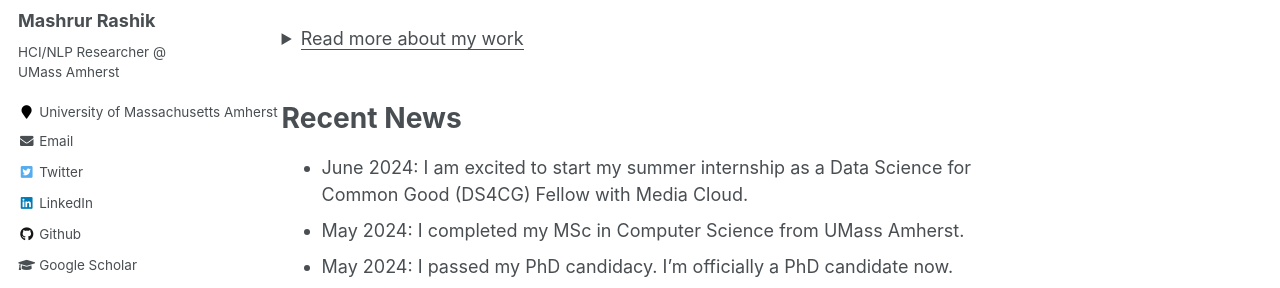
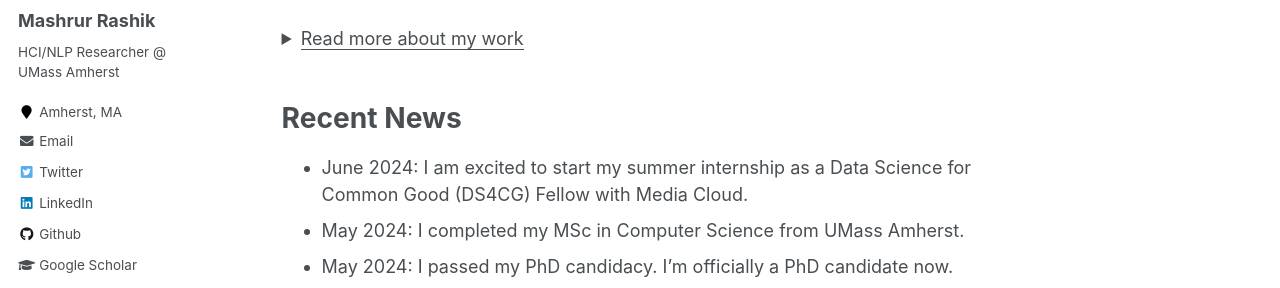
Before and after one commit to mashrur29/mashrur29.github.io, a Jekyll site: the page built from _pages/about.md, in a window 1280 px wide. Shown: the part 294-582 px from the top of the page. Built offline with Jekyll 4.4.1, drawn with Linux system fonts in a browser that asks for light colours; some web fonts are replaced.

Commit message:
updated config

```diff
--- a/_config.yml
+++ b/_config.yml
@@ -83,8 +83,8 @@ author:
   name             : "Mashrur Rashik"
   avatar           : "Rashik_Mashrur.jpg"
   bio              : "HCI/NLP Researcher @ UMass Amherst"
-  location         :
-  employer         : "University of Massachusetts Amherst"
+  location         : "Amherst, MA"
+  employer         :
   pubmed           :
   googlescholar    : "https://scholar.google.com/citations?user=7JcNp48AAAAJ&hl=en"
   email            : "mrashik@umass.edu"
```
